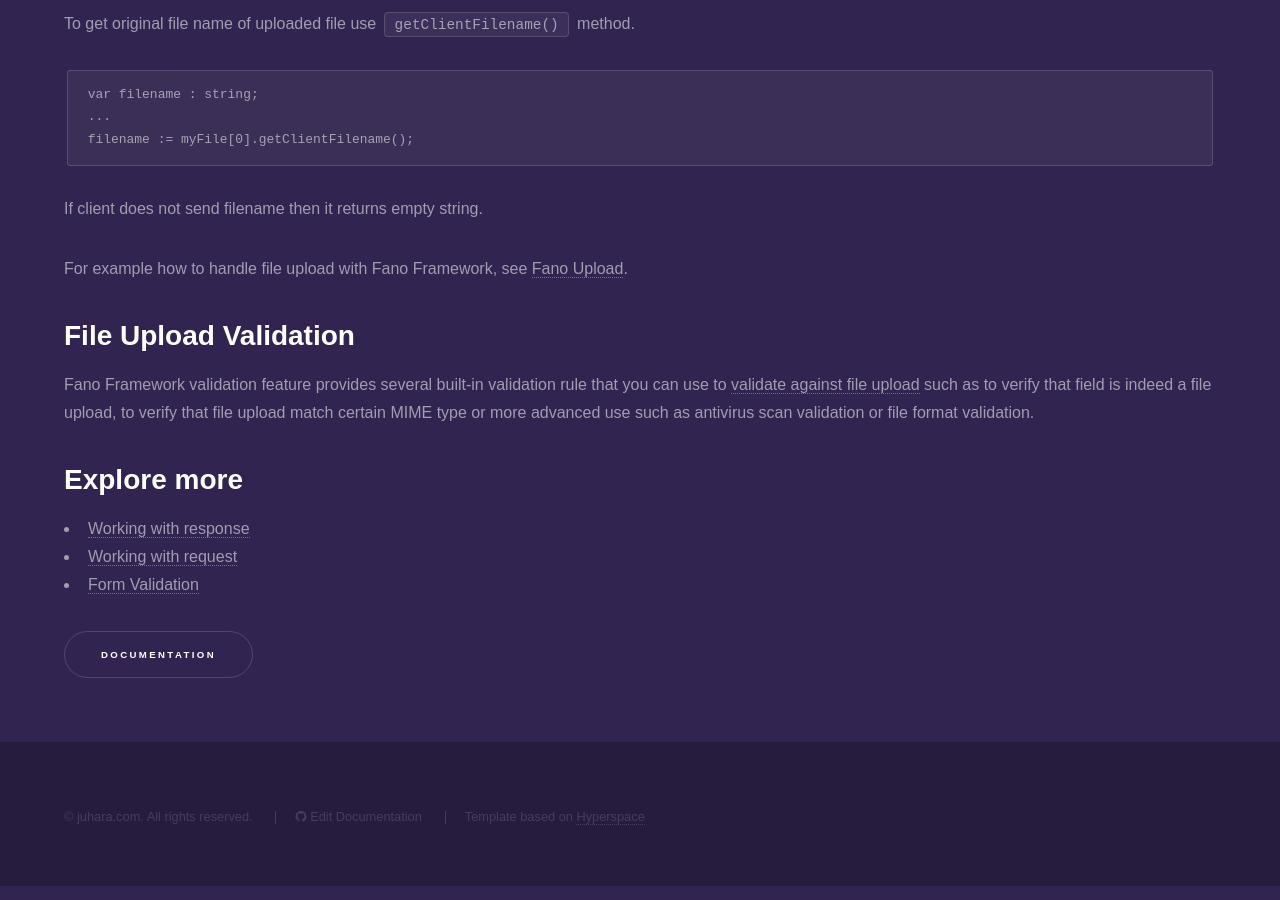
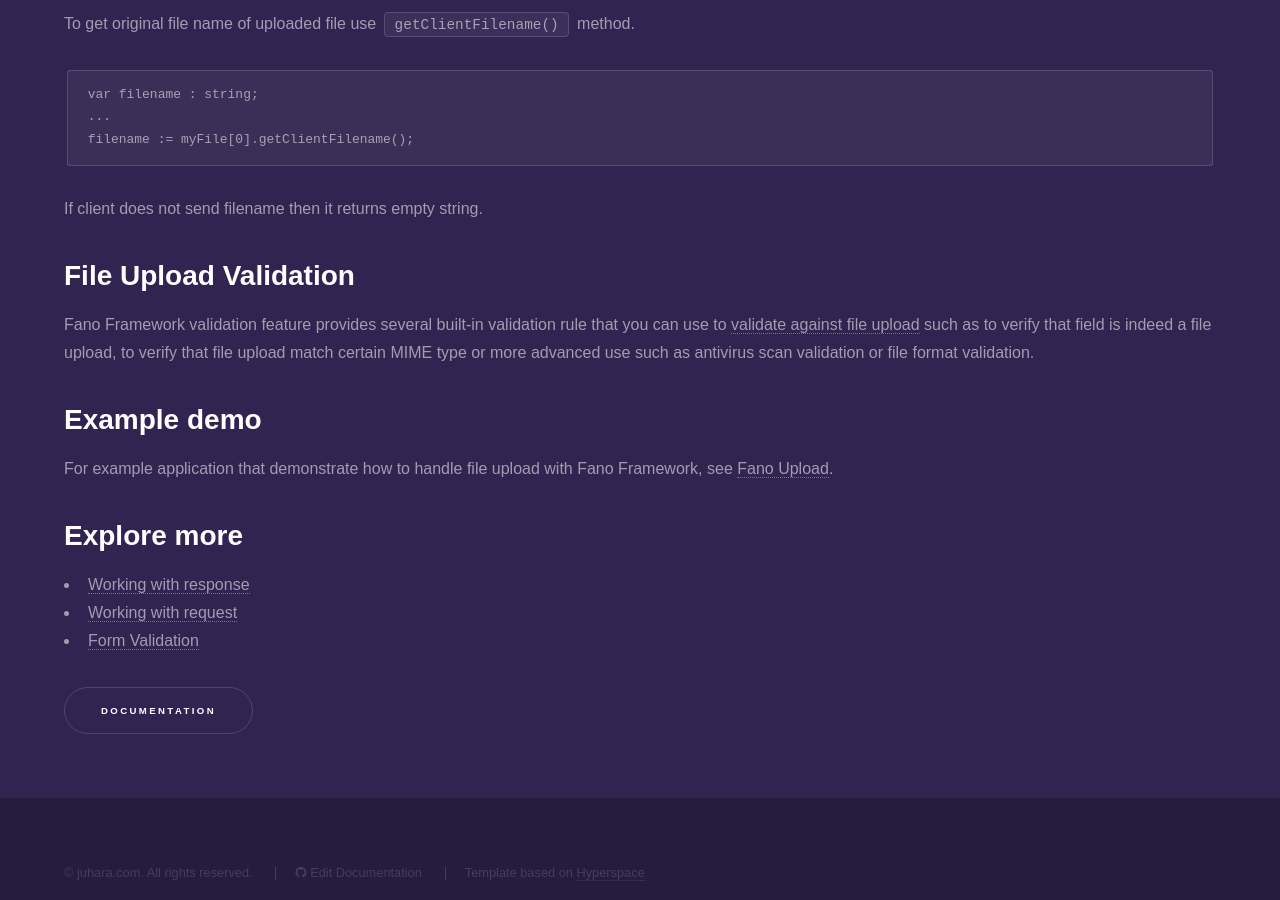
Before and after one commit to fanoframework/fanoframework.github.io, a Jekyll site: the page built from handling-file-upload/index.md, in a window 1280 px wide and 900 px high, scrolled down 2005 px. Built offline with Jekyll 4.4.1, drawn with Linux system fonts in a browser that asks for light colours; our own code applies the rules of GitHub Pages for plain Markdown files.

Commit message:
improve handling file upload content

```diff
--- a/handling-file-upload/index.md
+++ b/handling-file-upload/index.md
@@ -88,12 +88,14 @@ filename := myFile[0].getClientFilename();
 
 If client does not send filename then it returns empty string.
 
-For example how to handle file upload with Fano Framework, see
-[Fano Upload](https://github.com/fanoframework/fano-upload).
-
 ## File Upload Validation
 
 Fano Framework validation feature provides several built-in validation rule that you can use to [validate against file upload](/security/form-validation/built-in-validation-rules#uploaded-file) such as to verify that field is indeed a file upload, to verify that file upload match certain MIME type or more advanced use such as antivirus scan validation or file format validation.
+
+## Example demo
+
+For example application that demonstrate how to handle file upload with Fano Framework, see
+[Fano Upload](https://github.com/fanoframework/fano-upload).
 
 ## Explore more
 
```
